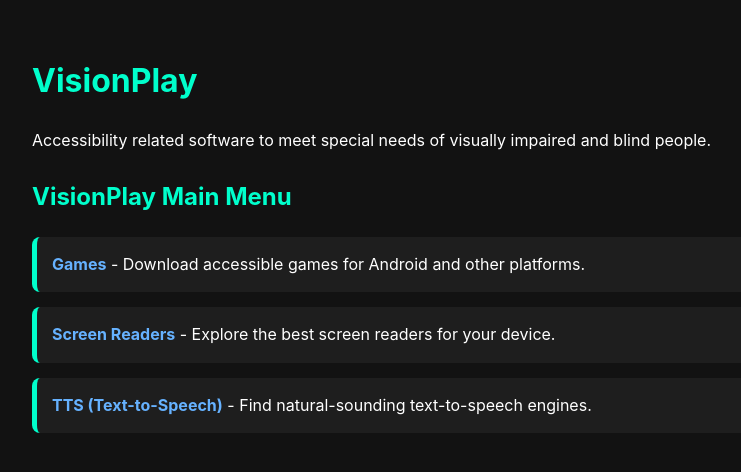
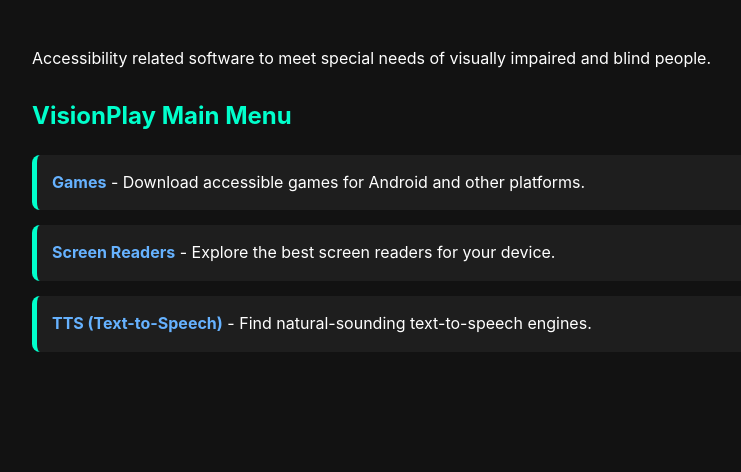
Before and after one commit to abhishekdey-hub/VisionPlay, a Jekyll site: the page built from index.md, in a window 1280 px wide. Shown: the top 472 px of the page, without its empty margins (208-949 px from the left). Built offline with Jekyll 4.4.1, drawn with Linux system fonts in a browser that asks for light colours; our own code applies the rules of GitHub Pages for plain Markdown files.

Commit message:
Update default.html

```diff
--- a/_layouts/default.html
+++ b/_layouts/default.html
@@ -7,11 +7,6 @@
     <link rel="stylesheet" href="{{ '/assets/css/style.css?v=' | append: site.github.build_revision | relative_url }}">
   </head>
   <body>
-    <header>
-      <h1>{{ site.title }}</h1>
-      <p>{{ site.description }}</p>
-    </header>
-
     <main id="content" role="main">
       {{ content }}
     </main>
```
